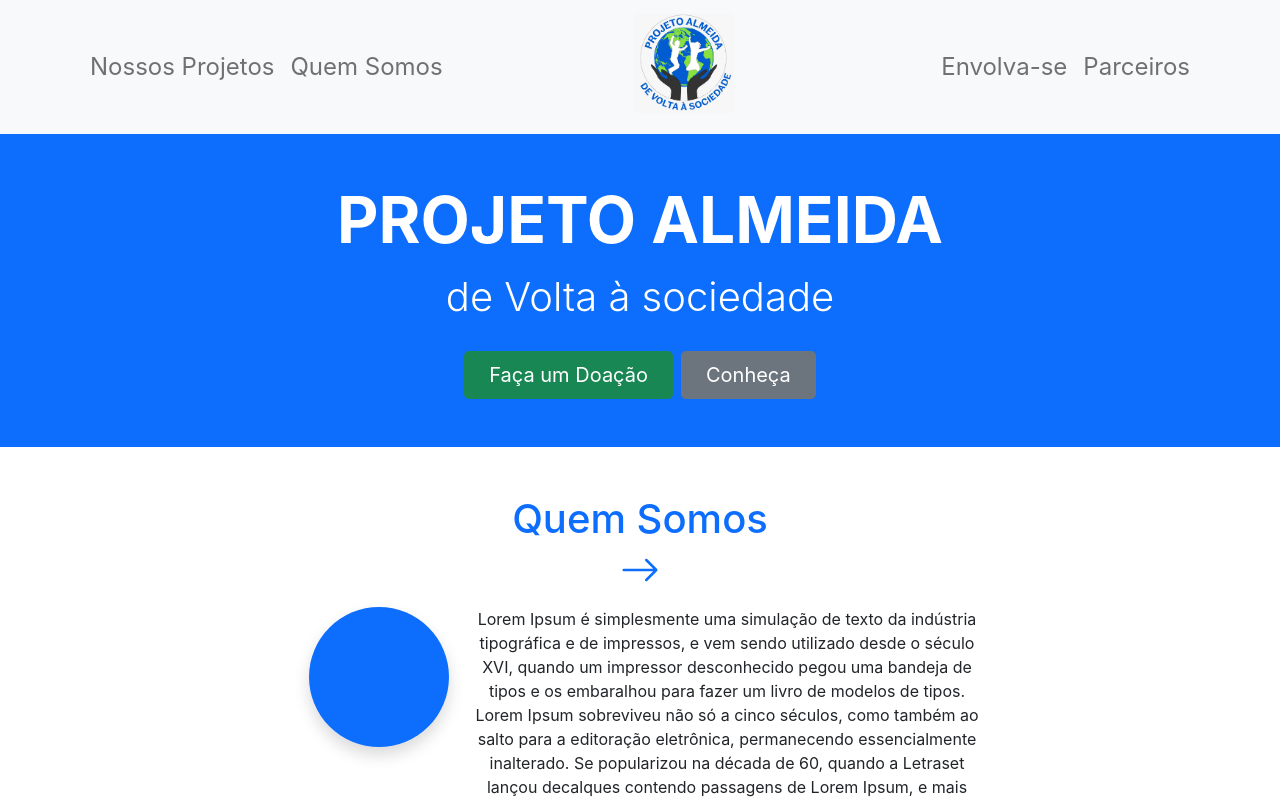
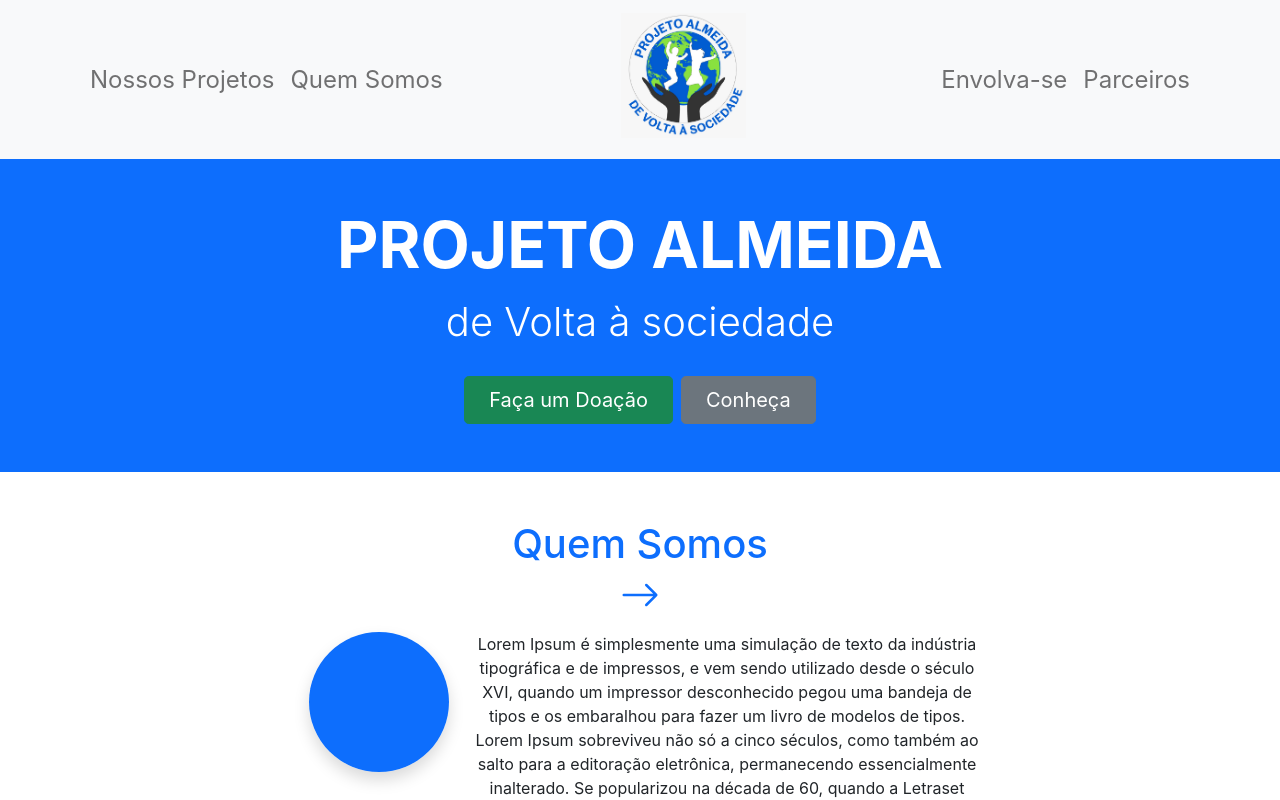
Before and after one commit to israelcena/ong-projeto-almeida, a Next.js app: page / in a window 1280 px wide. Shown: the top 800 px of the page. Built offline with nearby package versions, Linux system fonts and the light colour scheme.

Commit message:
increase nav brand logo

```diff
--- a/pages/components/Navbar.jsx
+++ b/pages/components/Navbar.jsx
@@ -40,8 +40,8 @@ export default function Navbar() {
 							<Image
 								src="/images/logoProjetoAlmeida.jpeg"
 								alt="Logo"
-								width={100}
-								height={100}
+								width={125}
+								height={125}
 							/>
 						</a>
 					</Link>
```
